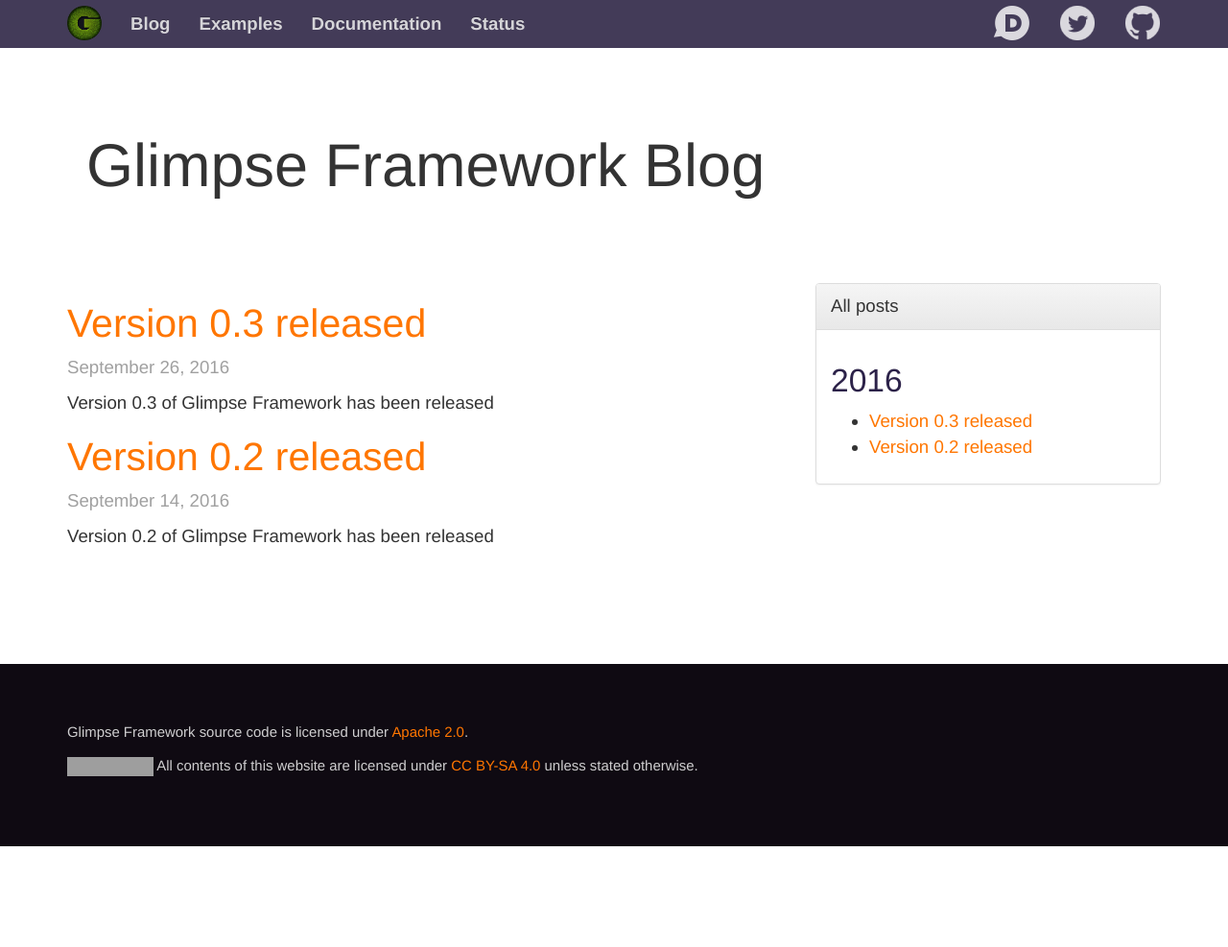
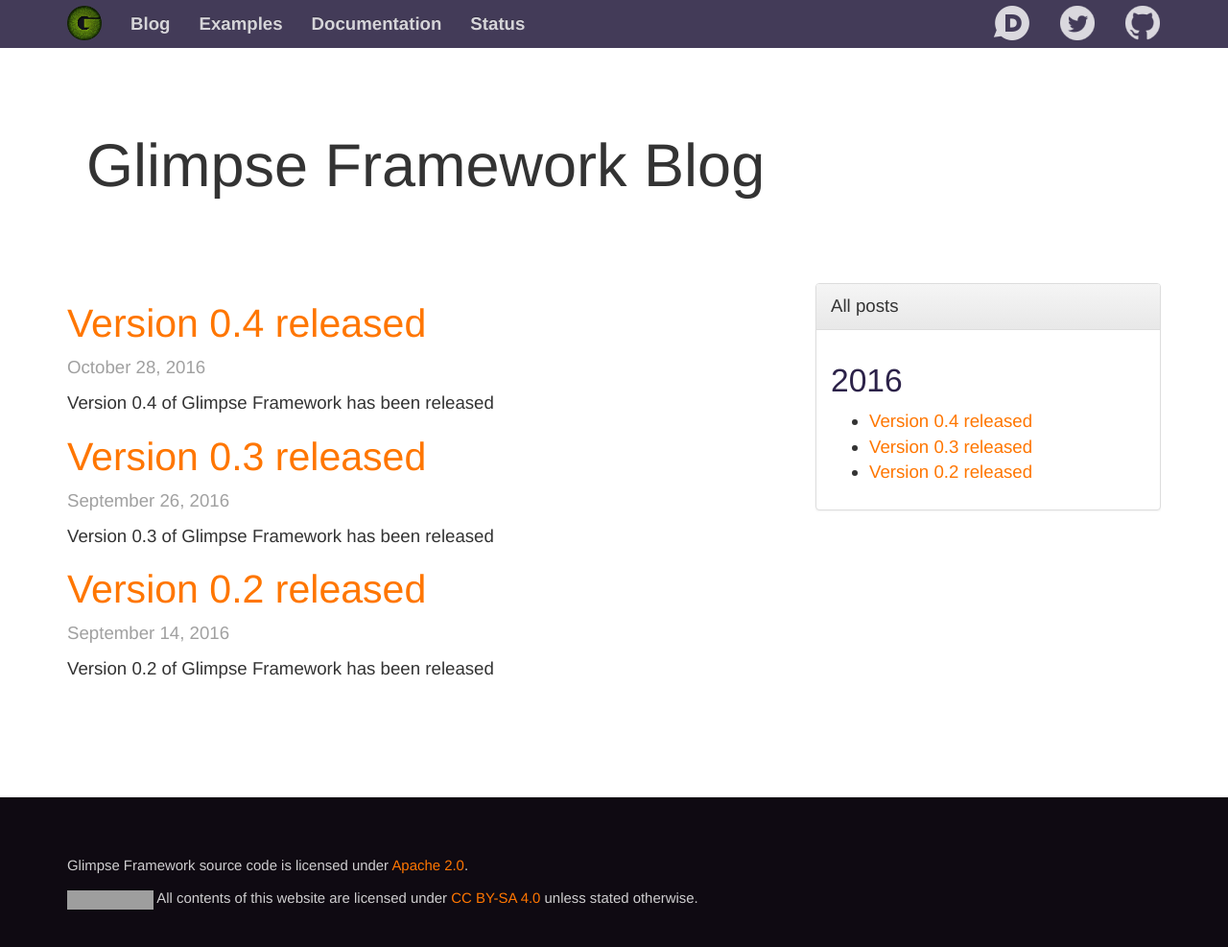
Before and after one commit to glimpse-graphics/glimpse-graphics.github.io, a Jekyll site: the page built from posts/index.html, in a window 1280 px wide and 1021 px high. Shown: the top 987 px of the window at 96% size. Built offline with Jekyll 4.4.1, drawn with Linux system fonts in a browser that asks for light colours; nearby versions of some CDN libraries; the list of posts is cut into pages by our own code; comment, search, counter and statistics services are not loaded; some of the changed lines change nothing that is shown; grey boxes are pictures that could not be loaded.

Commit message:
Version 0.4 released

```diff
--- a/_config.yml
+++ b/_config.yml
@@ -25,5 +25,5 @@
     output: true
     permalink: /examples/:path/
 
-glimpse_version: "0.3"
+glimpse_version: "0.4"
 kotlin_version: "1.0.4"
--- a/_data/news.yml
+++ b/_data/news.yml
@@ -1,3 +1,8 @@
+- date: 2016-10-28
+  title: Version 0.4 released
+  content: Version 0.4 of Glimpse Framework has been released
+  url: /2016/10/28/version-0.4-released.html
+
 - date: 2016-09-26
   title: Version 0.3 released
   content: Version 0.3 of Glimpse Framework has been released
--- /dev/null
+++ b/_posts/2016-10-28-version-0.4-released.md
@@ -0,0 +1,35 @@
+---
+disqusid: version-0.4-released
+title: Version 0.4 released
+mobileTitle: Version 0.4 released
+layout: post
+abstract: Version 0.4 of Glimpse Framework has been released
+keywords: glimpse,framework,opengl,3d,release
+---
+
+Version 0.4 of Glimpse Framework has been released.
+It is now available to download from _jcenter_.
+
+## New features
+
+* Issue #38 – Properties of lights are lambdas.
+* Issue #39 – It is now possible to dispose and reinitialize materials.
+* Issue #40:
+  * Added `loadObjMeshes` extension method to `List<String>`, `InputStream`, and `File`.
+  * Android implementation: Loading OBJ from Android assets and raw resources.
+* Issue #41 – Android implementation: Loading textures from Android assets and raw resources.
+* Loading properties from resource file.
+* JOGL implementation: File choosers for OBJ files and textures.
+* JOGL implementation: Added actions running in GLES context.
+
+## Fixed bugs
+
+* Issue #48 – Android implementation: Fixed crashes after recreating activity with `GlimpseView`.
+
+## Other changes
+
+* Issue #44 – Refactoring (changed API):
+  * `readTexture` renamed to `loadTexture`,
+  * `loadObjMesh` renamed to `loadObjMeshes`.
+* Improved tests logging in build.
+* Launch4j configuration for preview application.
```
